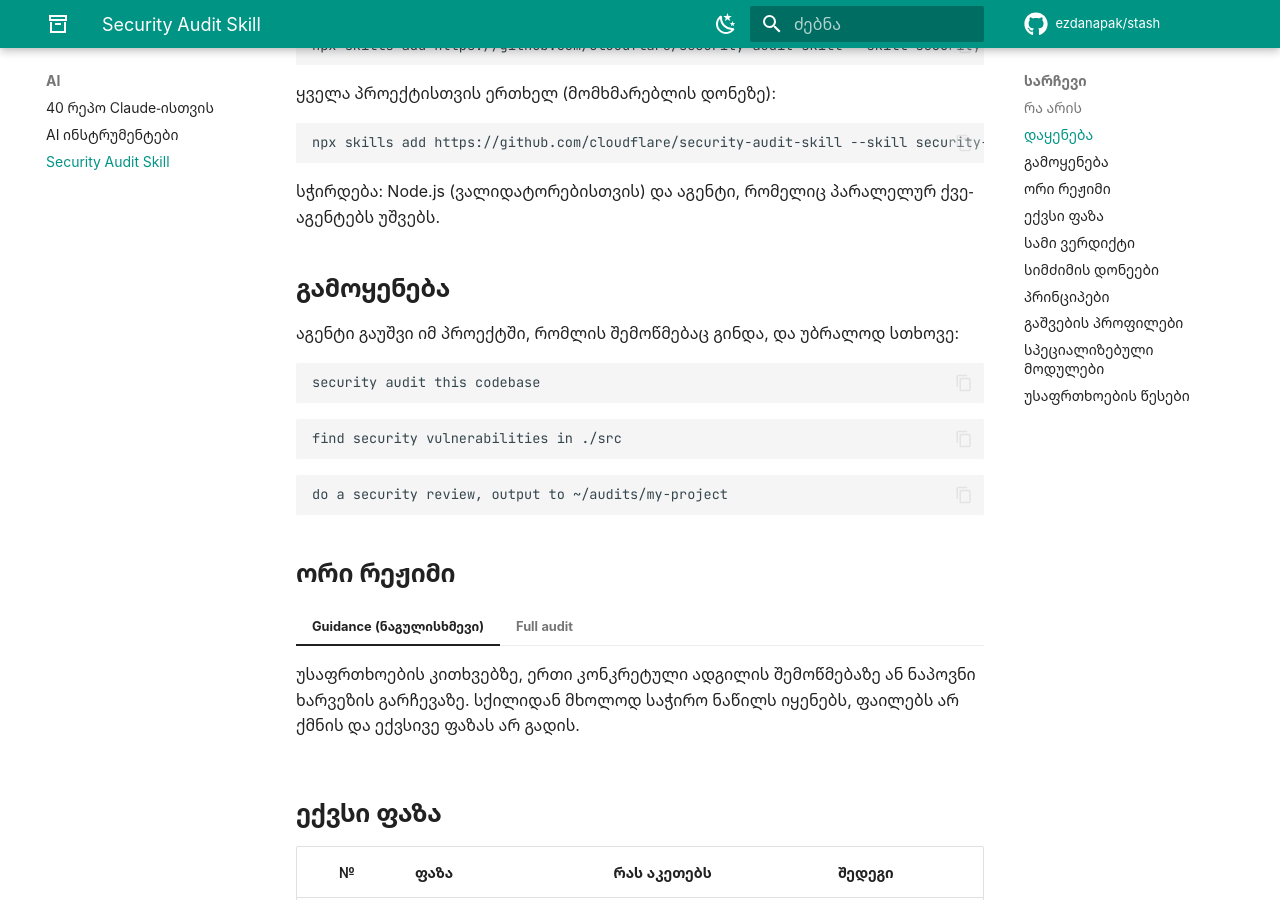
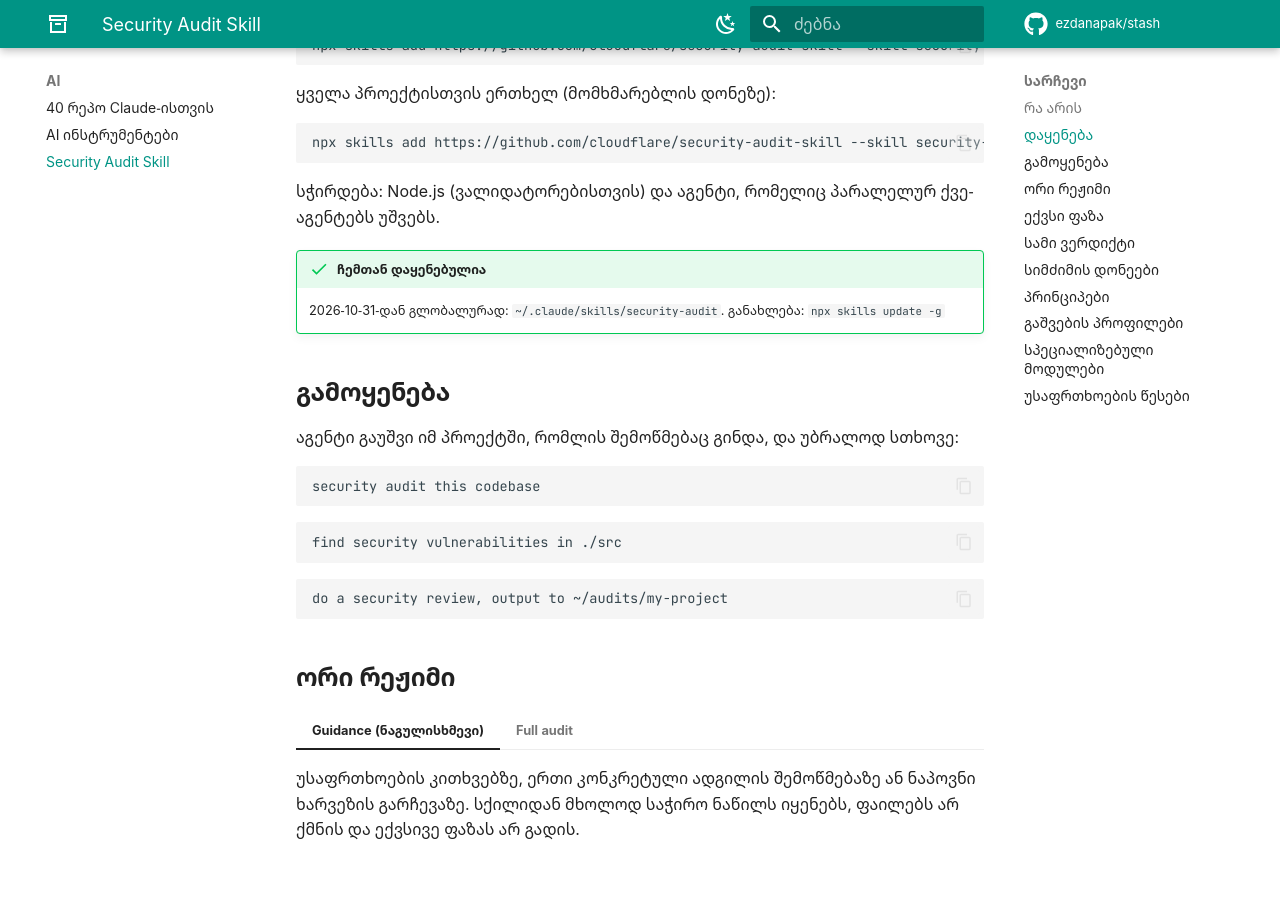
Before and after one commit to ezdanapak/stash, an MkDocs documentation site: the page built from docs/ai/security-audit-skill.md, in a window 1280 px wide and 900 px high, scrolled down 782 px. Built offline with MkDocs 1.6.1 and Material for MkDocs 9.7.7, drawn with Linux system fonts in a browser that asks for light colours; comment, search, counter and statistics services are not loaded.

Commit message:
Note security-audit skill is installed
Co-Authored-By: Claude Opus 5.5 <noreply@anthropic.com>

````diff
--- a/docs/ai/security-audit-skill.md
+++ b/docs/ai/security-audit-skill.md
@@ -32,6 +32,9 @@ npx skills add https://github.com/cloudflare/security-audit-skill --skill securi
 ```
 
 სჭირდება: Node.js (ვალიდატორებისთვის) და აგენტი, რომელიც პარალელურ ქვე-აგენტებს უშვებს.
+
+!!! success "ჩემთან დაყენებულია"
+    2026-10-31-დან გლობალურად: `~/.claude/skills/security-audit`. განახლება: `npx skills update -g`
 
 ## გამოყენება
 
````
